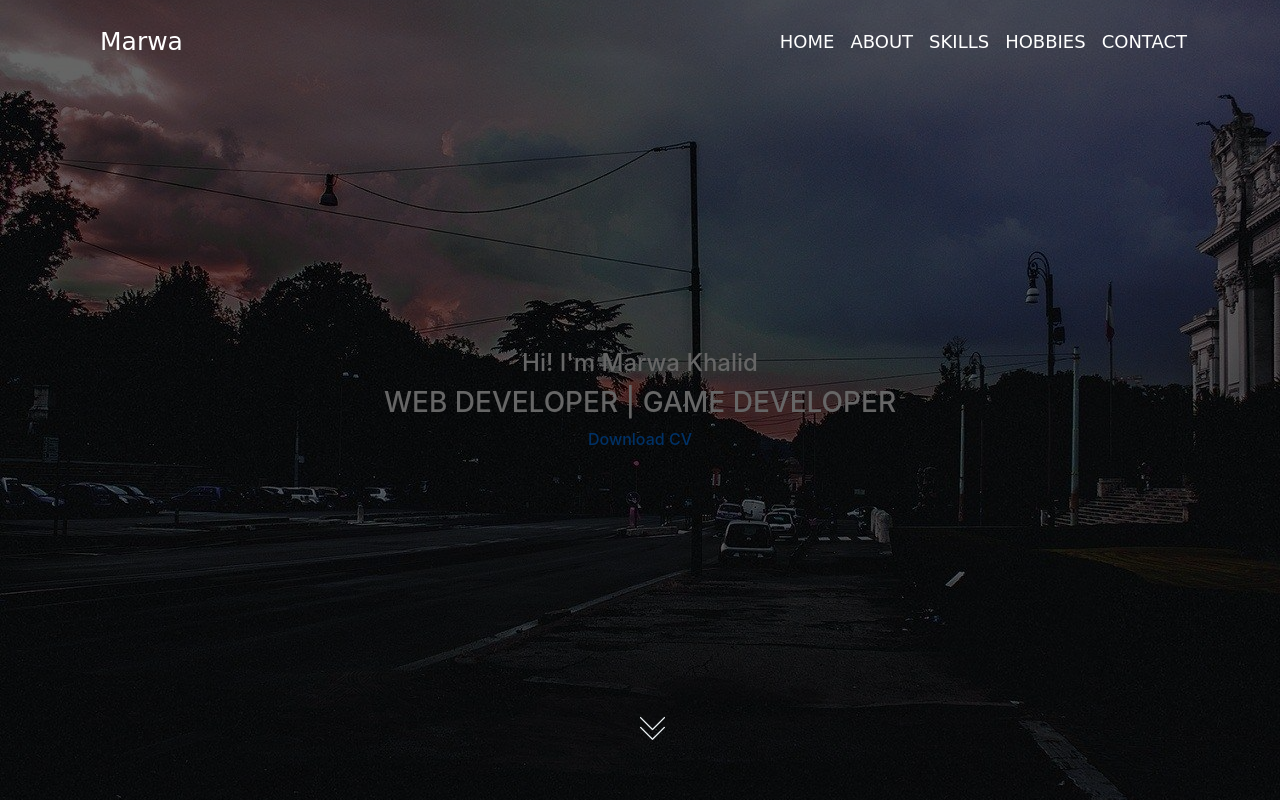
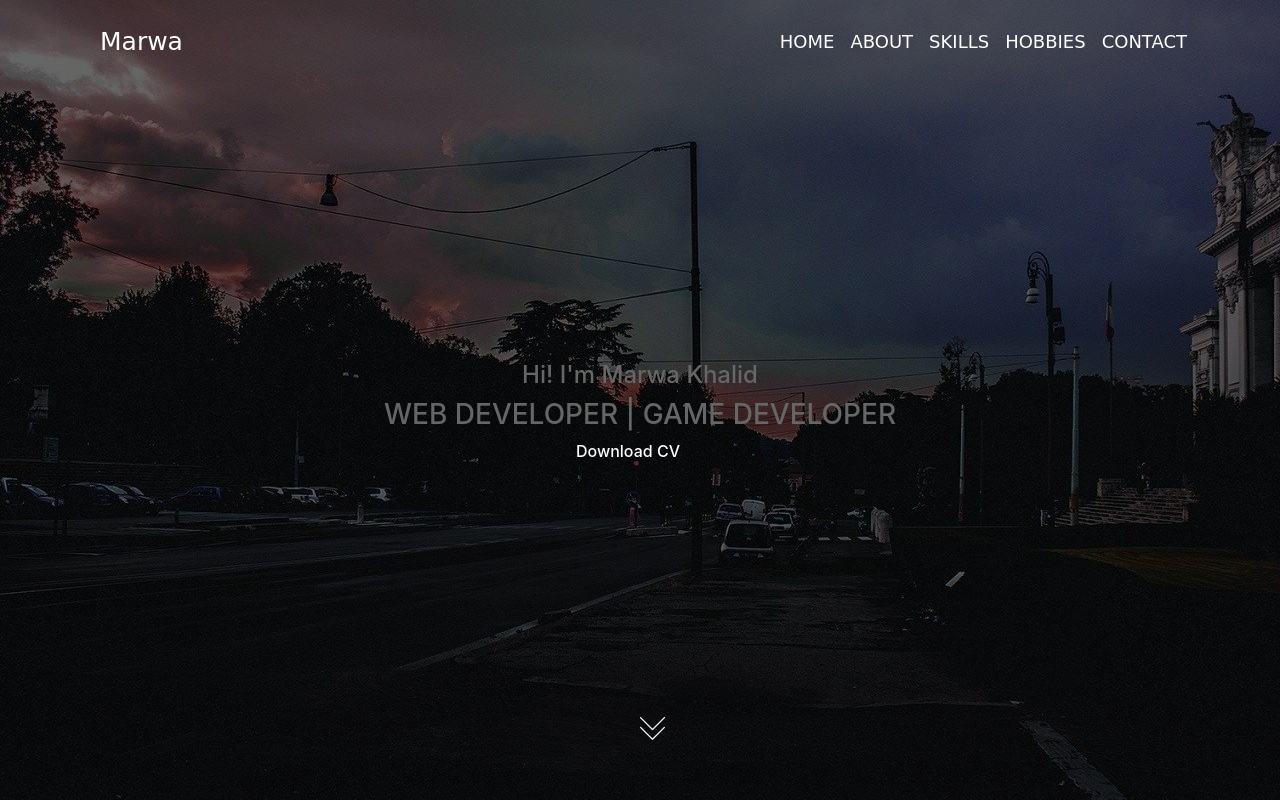
Before and after one commit to marwa-khalid/resume, a PHP site: page /quiz1.html in a window 1280 px wide. Shown: the top 801 px of the page. Run offline with PHP 8.4, Linux system fonts and the light colour scheme.

Commit message:
Update quiz1.css

```diff
--- a/quiz1.css
+++ b/quiz1.css
@@ -104,7 +104,15 @@ html, body{
 .home-section .row h3{
     text-transform: uppercase;
 }
+.home-section a{
+    position: absolute;
+    left: 45%;
+    color: white;
+}
 
+.home-section a:hover{
+    color: goldenrod;
+}
 .about-section{
     background-color: rgba(255, 255, 255, 0.774);
     padding: 70px;
```
